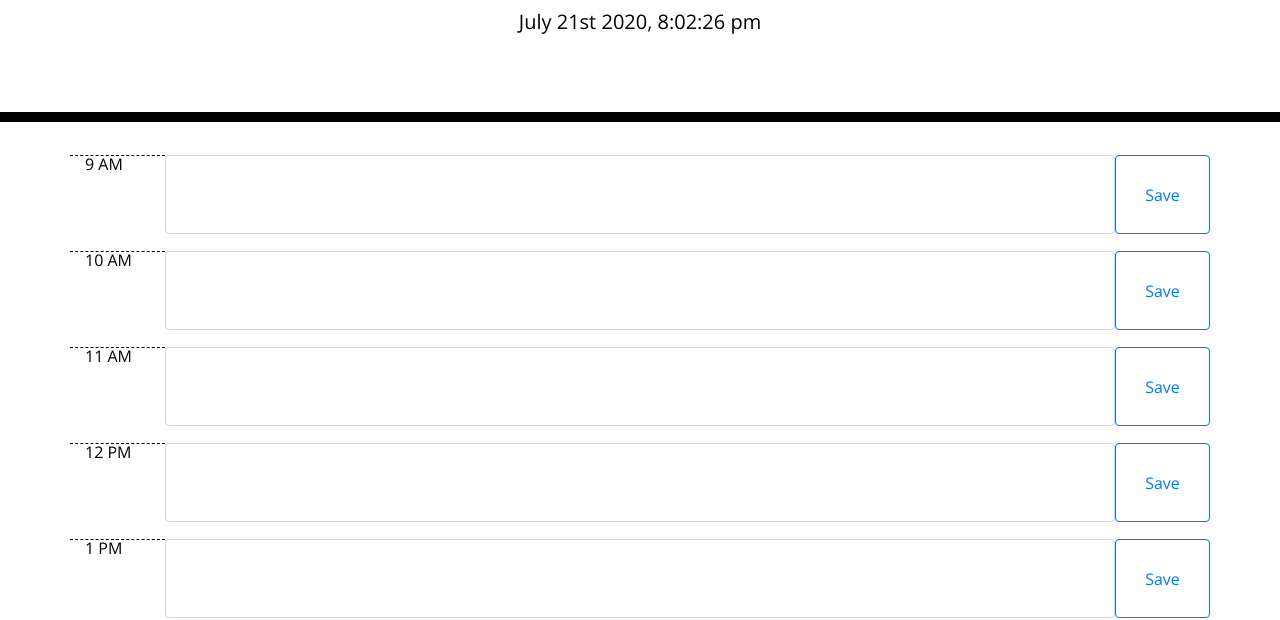
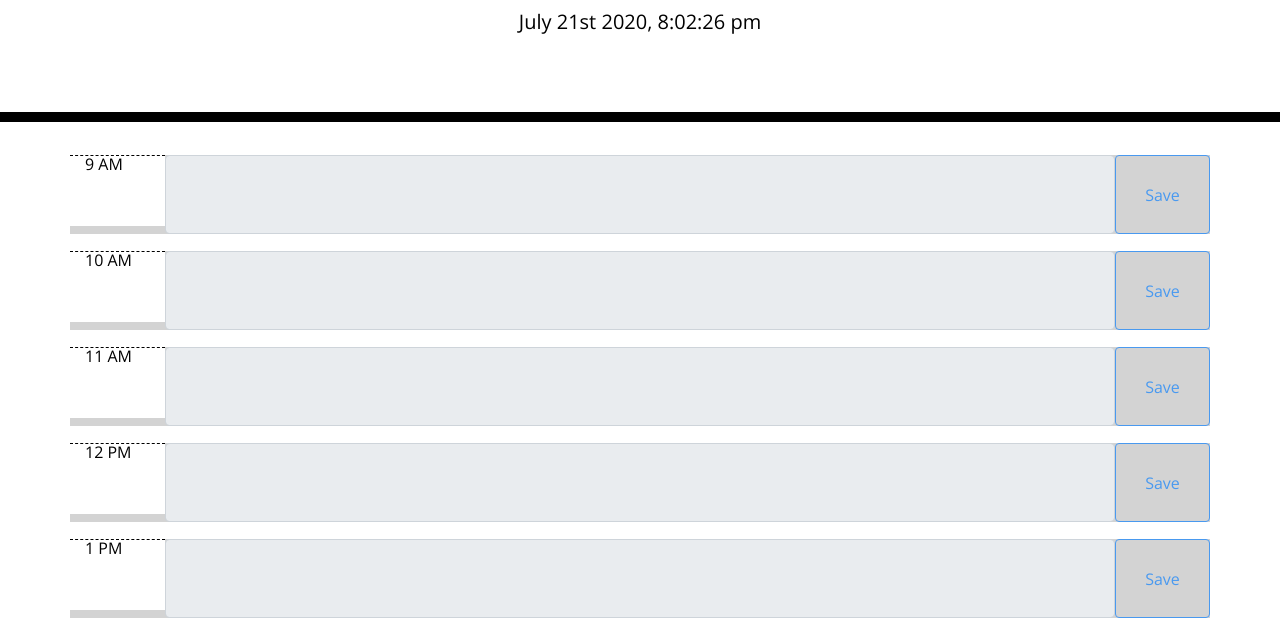
Before and after one commit to nguyenmqua/DayPlanner, a plain HTML site: page index.html in a window 1280 px wide. Shown: the part 182-802 px from the top of the page. Drawn offline with nearby package versions, Linux system fonts and the light colour scheme.

Commit message:
the divs turns color when its past the time and got the text area to store in localdrive

```diff
--- a/script.js
+++ b/script.js
@@ -23,22 +23,42 @@ for (var i = 0; i < timeArray.length; i++) {
     DivRow.append(Label)
 
     var textArea = $("<textarea>");
-    textArea.addClass("form-control col-sm-10 float-left row='3'");
+    textArea.addClass("form-control col-sm-10 float-left description row='3' ");
+    textArea.attr("id", "area" )
     textArea.attr("name", Times)
-    var info = '.form-control'.value
+    textArea.val(localStorage.getItem(Times))
     DivRow.append(textArea);
-    console.log(info)
+
 
     var saveBtn = $("<button>");
     saveBtn.addClass("btn col-sm-1 btn-outline-primary float-left");
     saveBtn.html("Save");
     DivRow.append(saveBtn);
 
-     $(".btn").click(function() {
-    event.preventDefault()
-    localStorage.setItem(this.name, info)
-     });
+     if (window.localStorage){
+         $(".description").keyup(function() {
+             event.preventDefault()
+             localStorage.setItem(this.name, this.value);}
+        )};
 
+    var currentHour = moment().format('HH');
+    console.log(currentHour)
+    var hours = parseFloat(i) + 9
+
+    console.log(hours)
+
+    if (currentHour > hours){
+        DivRow.addClass("past")
+        $('.description').prop("disabled", true)
+        $('.btn').prop("disabled", true)
+
+    }
+    else if (currentHour < hours) {
+        DivRow.addClass("future")
+    }
+    else if (currentHour = hours) {
+        DivRow.addClass("present")
+    }
 }}
 
 
--- a/style.css
+++ b/style.css
@@ -44,7 +44,7 @@ textarea{
 
 .past {
   background-color: #d3d3d3;
-  color: white;
+  color:#d3d3d3;
 }
 
 .present {
```
